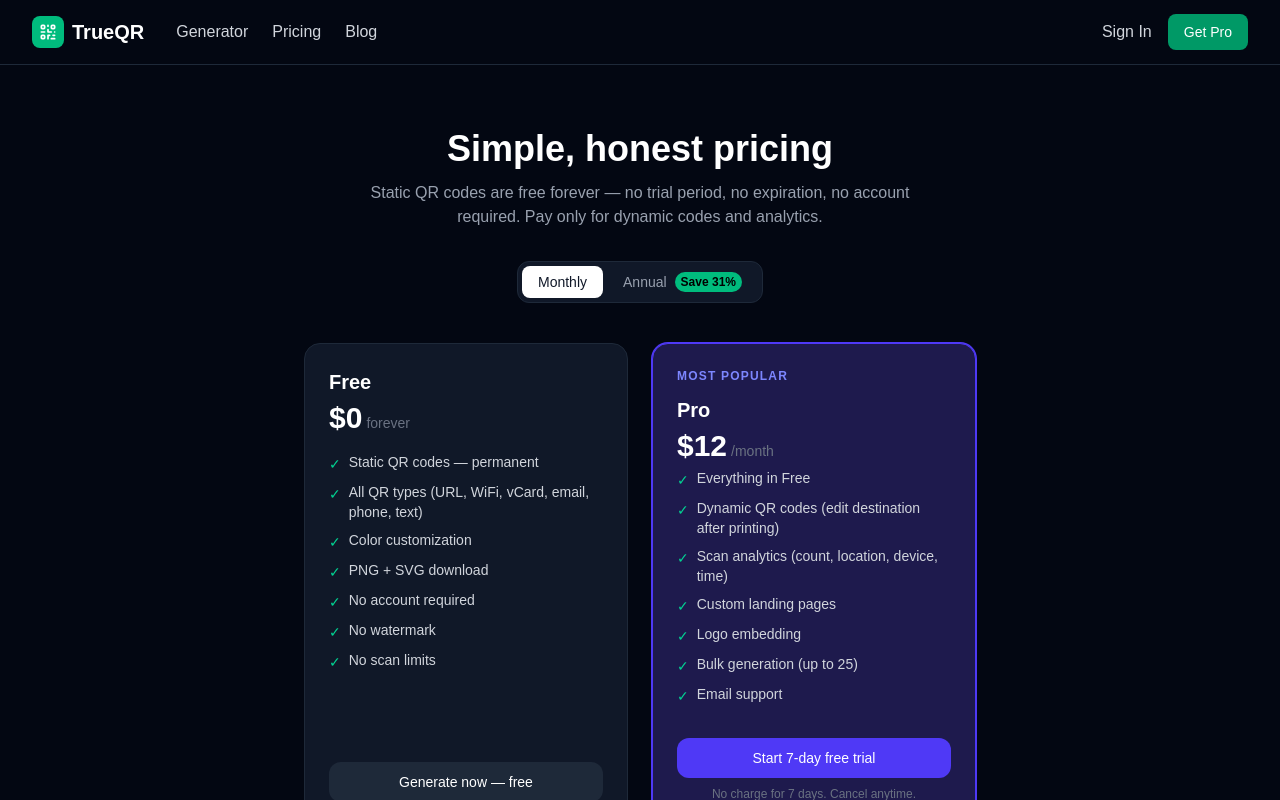
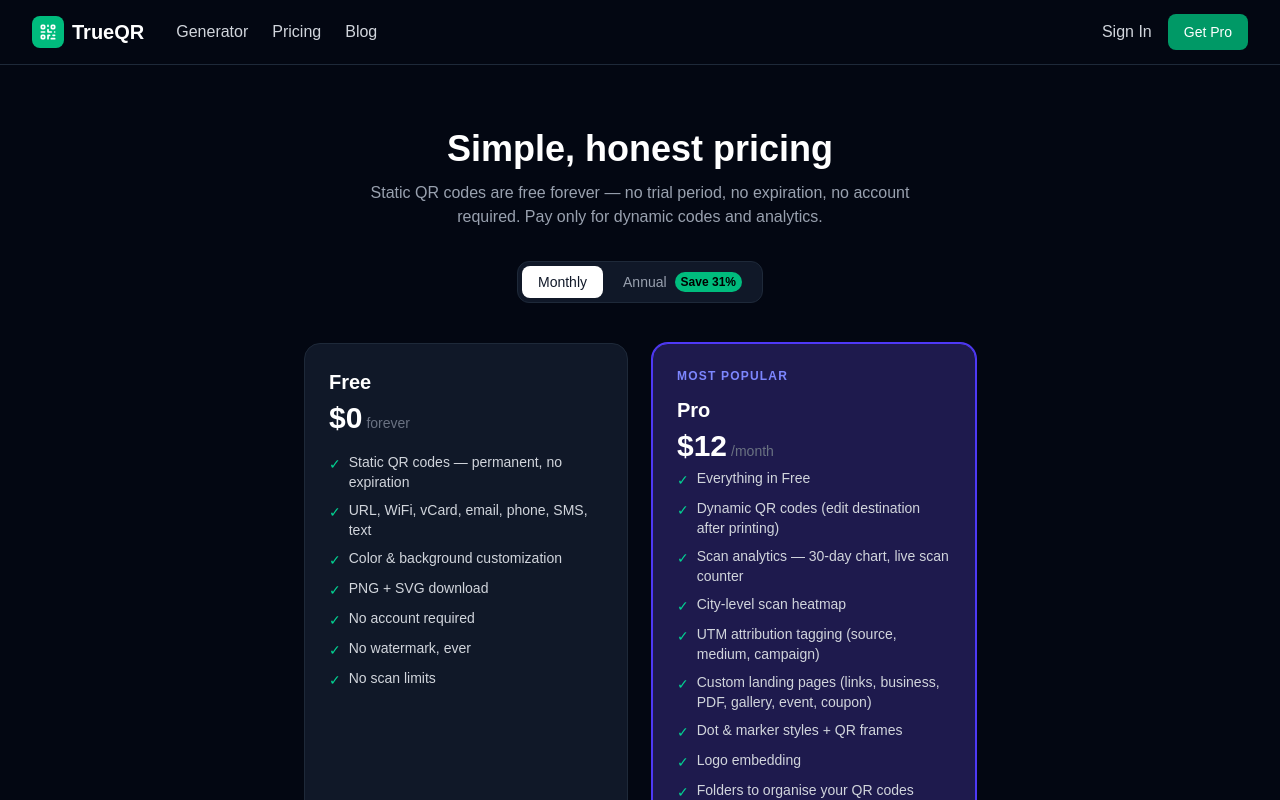
Before and after one commit to Neptune-Angels/trueqr, a Next.js app: page /pricing in a window 1280 px wide. Shown: the top 800 px of the page. Built offline with nearby package versions, Linux system fonts and the light colour scheme; no server answers.

Commit message:
fix: /generator redirect to homepage; feat: update pricing page with all Pro features

```diff
--- a/app/pricing/page.tsx
+++ b/app/pricing/page.tsx
@@ -5,23 +5,28 @@ import { createBrowserClient } from '@/lib/supabase';
 import Footer from '@/components/Footer';
 
 const FREE_FEATURES = [
-  'Static QR codes — permanent',
-  'All QR types (URL, WiFi, vCard, email, phone, text)',
-  'Color customization',
+  'Static QR codes — permanent, no expiration',
+  'URL, WiFi, vCard, email, phone, SMS, text',
+  'Color & background customization',
   'PNG + SVG download',
   'No account required',
-  'No watermark',
+  'No watermark, ever',
   'No scan limits',
 ];
 
 const PRO_FEATURES = [
   'Everything in Free',
   'Dynamic QR codes (edit destination after printing)',
-  'Scan analytics (count, location, device, time)',
-  'Custom landing pages',
+  'Scan analytics — 30-day chart, live scan counter',
+  'City-level scan heatmap',
+  'UTM attribution tagging (source, medium, campaign)',
+  'Custom landing pages (links, business, PDF, gallery, event, coupon)',
+  'Dot & marker styles + QR frames',
   'Logo embedding',
+  'Folders to organise your QR codes',
+  '✨ AI QR builder — describe it, we build it',
   'Bulk generation (up to 25)',
-  'Email support',
+  'Priority email support',
 ];
 
 
```
